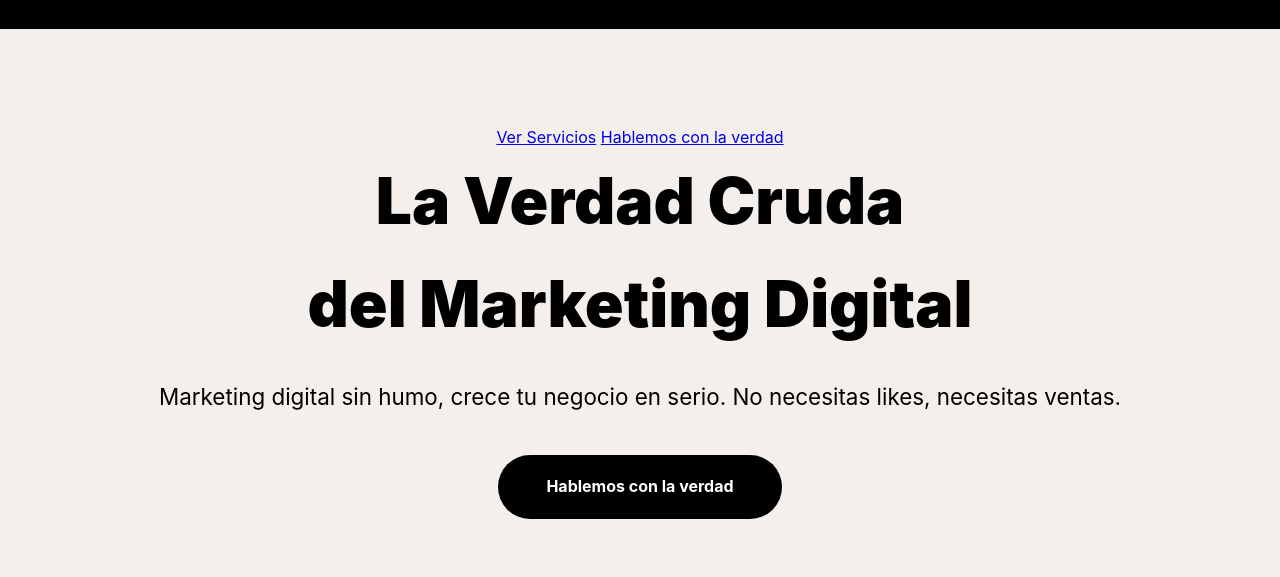
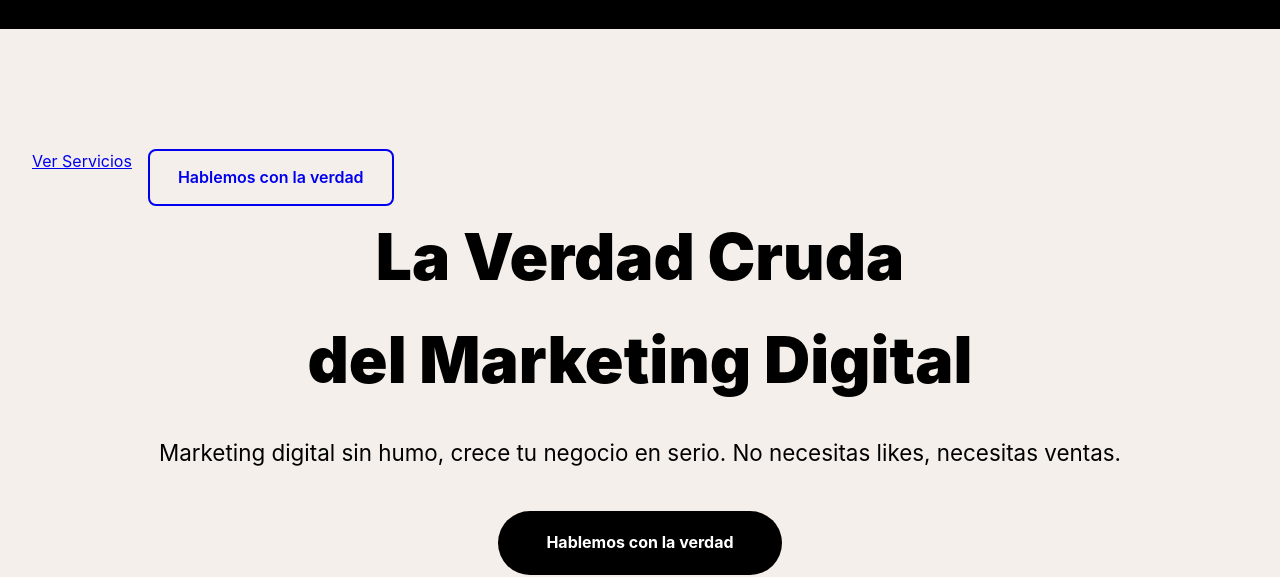
Before and after one commit to crudastudioo-lgtm/crudastudio, a plain HTML site: page index.html in a window 1280 px wide. Shown: the part 235-812 px from the top of the page. Drawn offline with Linux system fonts and the light colour scheme.

Commit message:
Add styles for hero CTA group and secondary button

```diff
--- a/index.html
+++ b/index.html
@@ -115,6 +115,26 @@
             font-weight: 900;
             color: #000000;
         }
+
+        .hero-cta-group {
+  display: flex;
+  gap: 16px;
+  flex-wrap: wrap;
+  margin-top: 24px;
+}
+
+.btn-secondary {
+  padding: 14px 28px;
+  border: 2px solid currentColor;
+  border-radius: 8px;
+  text-decoration: none;
+  font-weight: 600;
+  transition: all 0.2s ease;
+}
+
+.btn-secondary:hover {
+  background: rgba(255,255,255,0.1);
+}
 
         /* Why Cruda Section */
         #why-cruda {
```
